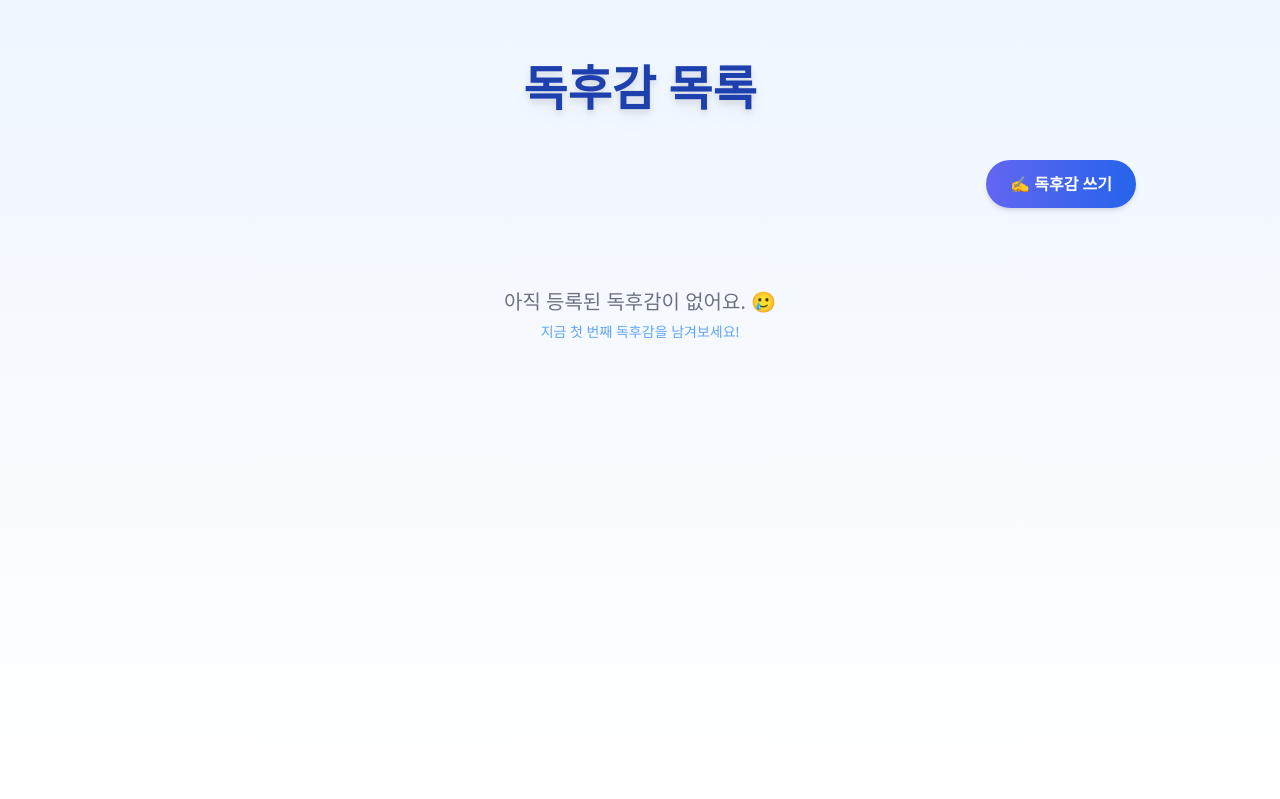
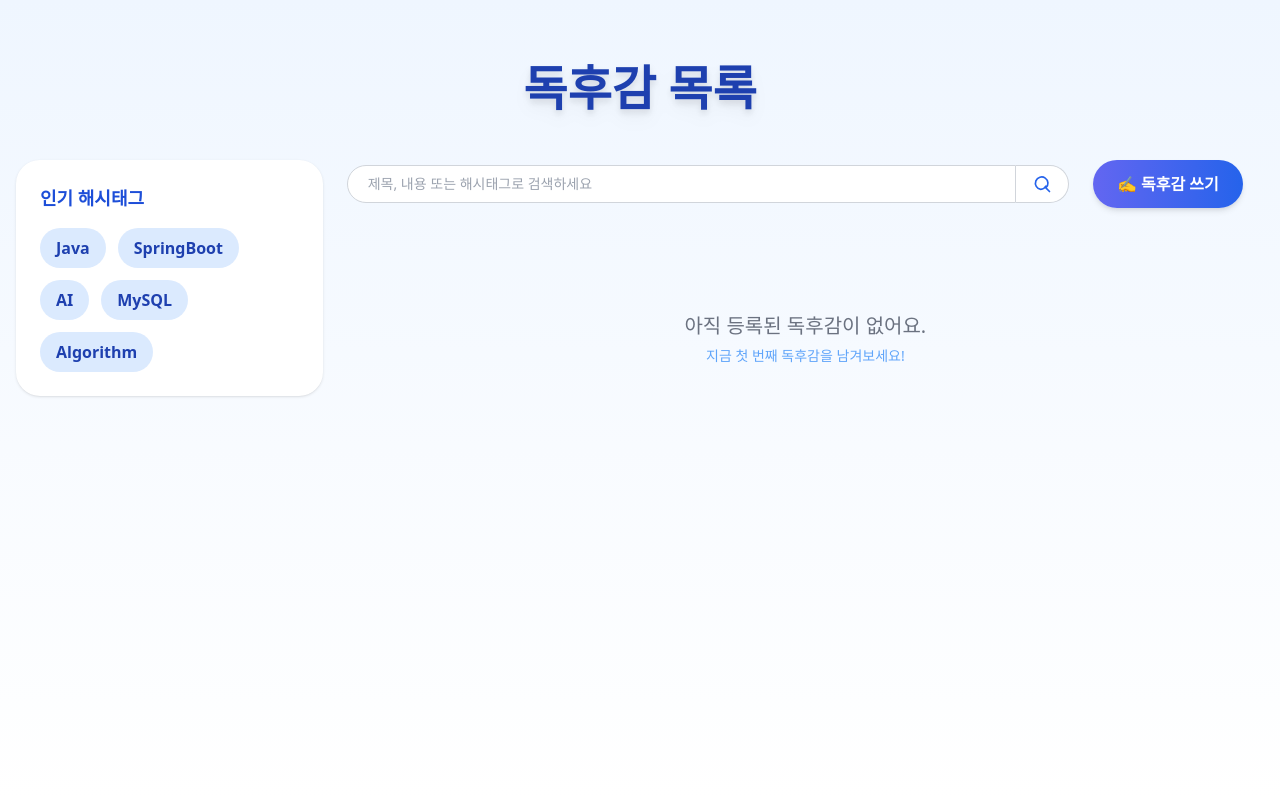
Before and after one commit to kimminseop99/BookStory, a Spring Boot app: page /reviews/list in a window 1280 px wide. Shown: the part 112-911 px from the top of the page. Run offline with Spring Boot 4, Linux system fonts and the light colour scheme; data that the repository does not hold is empty; some of the project's set-up classes (security, data sources, template engines, error pages and the like) are left out, and stand-ins take their place; some libraries are stand-ins or nearby versions.

Commit message:
review page design modify, nav add, search add

```diff
--- a/src/main/java/com/example/BookStory/bookReview/controller/BookReviewController.java
+++ b/src/main/java/com/example/BookStory/bookReview/controller/BookReviewController.java
@@ -14,6 +14,7 @@ import org.springframework.ui.Model;
 import org.springframework.validation.BindingResult;
 import org.springframework.web.bind.annotation.*;
 
+import java.util.List;
 import java.util.Optional;
 
 @Controller
@@ -24,9 +25,11 @@ public class BookReviewController {
     private final BookReviewService bookReviewService;
 
     // 리뷰 목록 페이지
-    @GetMapping("list")
-    public String list(Model model) {
-        model.addAttribute("reviewList", bookReviewService.findAll());
+    @GetMapping("/list")
+    public String list(@RequestParam(value = "query", required = false) String query, Model model) {
+        List<BookReview> searchReviews = bookReviewService.searchReviews(query);
+        model.addAttribute("reviewList",  searchReviews);
+        model.addAttribute("query", query);
         return "reviews/list";
     }
 
--- a/src/main/resources/templates/reviews/list.html
+++ b/src/main/resources/templates/reviews/list.html
@@ -1,30 +1,86 @@
 <html layout:decorate="~{layout/layout}">
 <div layout:fragment="content" class="bg-gradient-to-b from-blue-50 to-white text-gray-900 min-h-screen">
     <div class="container mx-auto px-4 py-16">
+
         <!-- 제목 -->
         <h1 class="text-5xl font-extrabold text-center mb-12 text-blue-800 drop-shadow-lg">
             독후감 목록
         </h1>
 
-        <!-- 독후감 쓰기 버튼 -->
-        <div class="flex justify-end mb-12 mx-4 md:mx-12 lg:mx-32">
+        <!-- 상단 영역: 네비게이션 + 검색+게시물 리스트 묶음 -->
+        <div class="flex flex-col md:flex-row gap-6">
+
+            <!-- 해시태그 네비게이션 바 (왼쪽, sticky 처리) -->
+            <nav class="hidden md:block w-1/4 bg-white rounded-3xl shadow p-6 h-min sticky top-16">
+                <h2 class="text-lg font-bold mb-4 text-blue-700">인기 해시태그</h2>
+                <ul class="flex flex-wrap gap-3">
+                    <li>
+                        <a th:href="@{/reviews/list(query=${'Java'})}"
+                           class="block px-4 py-2 rounded-full bg-blue-100 text-blue-800 font-semibold hover:bg-blue-200 transition text-sm md:text-base">
+                            Java
+                        </a>
+                    </li>
+                    <li>
+                        <a th:href="@{/reviews/list(query=${'SpringBoot'})}"
+                           class="block px-4 py-2 rounded-full bg-blue-100 text-blue-800 font-semibold hover:bg-blue-200 transition text-sm md:text-base">
+                            SpringBoot
+                        </a>
+                    </li>
+                    <li>
+                        <a th:href="@{/reviews/list(query=${'AI'})}"
+                           class="block px-4 py-2 rounded-full bg-blue-100 text-blue-800 font-semibold hover:bg-blue-200 transition text-sm md:text-base">
+                            AI
+                        </a>
+                    </li>
+                    <li>
+                        <a th:href="@{/reviews/list(query=${'MySQL'})}"
+                           class="block px-4 py-2 rounded-full bg-blue-100 text-blue-800 font-semibold hover:bg-blue-200 transition text-sm md:text-base">
+                            MySQL
+                        </a>
+                    </li>
+                    <li>
+                        <a th:href="@{/reviews/list(query=${'Algorithm'})}"
+                           class="block px-4 py-2 rounded-full bg-blue-100 text-blue-800 font-semibold hover:bg-blue-200 transition text-sm md:text-base">
+                            Algorithm
+                        </a>
+                    </li>
+                </ul>
+            </nav>
+
+            <!-- 검색 + 독후감 리스트 묶음 (오른쪽) -->
+            <div class="flex flex-col w-full md:w-3/4 gap-6">
+
+                <!-- 상단: 검색창 + 독후감 작성 버튼 -->
+                <div class="flex justify-between rounded-full items-center w-full max-w-4xl">
+                    <form th:action="@{/reviews/list}" method="get" class="flex-grow flex">
+                        <input
+                                type="text"
+                                name="query"
+                                placeholder="제목, 내용 또는 해시태그로 검색하세요"
+                                class="w-full px-5 py-2 text-sm text-gray-700 focus:outline-none rounded-l-full border border-gray-300 "
+                                th:value="${query}">
+                        <button
+                                type="submit"
+                                class="flex items-center justify-center px-4 bg-white text-blue-600 hover:text-blue-800 transition rounded-r-full border border-gray-300 border-l-0">
+                            <svg xmlns="http://www.w3.org/2000/svg" class="w-5 h-5" fill="none"
+                                 viewBox="0 0 24 24" stroke="currentColor" stroke-width="2">
+                                <path stroke-linecap="round" stroke-linejoin="round"
+                                      d="M21 21l-4.35-4.35m0 0A7.5 7.5 0 1010.5 18.5a7.5 7.5 0 006.15-3.85z" />
+                            </svg>
+                        </button>
+                    </form>
                     <a th:href="@{/reviews/create}"
-               class="inline-flex items-center gap-2 px-6 py-3 bg-gradient-to-r from-indigo-500 to-blue-600 text-white rounded-full text-base font-semibold shadow-md hover:from-indigo-600 hover:to-blue-700 transition-all duration-300">
+                       class="ml-6 inline-flex items-center gap-2 px-6 py-3 bg-gradient-to-r from-indigo-500 to-blue-600 text-white rounded-full text-base font-semibold shadow-md hover:from-indigo-600 hover:to-blue-700 transition-all duration-300 whitespace-nowrap">
                         ✍️ 독후감 쓰기
                     </a>
                 </div>
 
-        <!-- 독후감 없을 때 메시지 -->
-        <div th:if="${#lists.isEmpty(reviewList)}" class="text-center text-gray-500 text-xl mt-20">
-            아직 등록된 독후감이 없어요. 🥲<br>
-            <span class="text-sm text-blue-400">지금 첫 번째 독후감을 남겨보세요!</span>
-        </div>
 
                 <!-- 독후감 리스트 -->
                 <div th:if="${not #lists.isEmpty(reviewList)}"
-             class="grid gap-8 sm:grid-cols-1 md:grid-cols-2 lg:grid-cols-3 xl:grid-cols-4 px-4 md:px-8 lg:px-16">
+                     class="mx-auto grid gap-10 grid-cols-3 px-4 max-w-full">
                     <div th:each="review : ${reviewList}"
-                 class="bookreview-card bg-white rounded-3xl shadow-xl p-6 hover:shadow-2xl transition duration-300 border-t-4 border-blue-400 relative overflow-hidden flex flex-col">
+                         class="bookreview-card bg-white rounded-3xl shadow-xl p-8 hover:shadow-2xl transition duration-300 border-t-4 border-blue-400 relative overflow-hidden flex flex-col">
 
                         <!-- 비밀글 여부 표시 -->
                         <div th:if="${review.secret}"
@@ -35,25 +91,36 @@
                         <!-- 제목 링크 -->
                         <a th:href="@{/reviews/detail/{id}(id=${review.id})}"
                            th:text="${(review.secret && #authentication.name != review.writer.username) ? '비밀글입니다.' : review.title}"
-                   class="block text-lg font-bold text-blue-700 hover:underline truncate mb-3">
+                           class="block text-xl font-bold text-blue-700 hover:underline truncate mb-4">
                         </a>
 
                         <!-- 작성자 및 날짜 -->
-                <div class="text-sm text-gray-600 space-y-1 mb-4">
+                        <div class="text-sm text-gray-600 space-y-1 mb-6">
                             <div>👤 작성자: <span th:text="${review.writer.username}">작성자</span></div>
                             <div>🗓 작성일: <span th:text="${#temporals.format(review.createdAt, 'yyyy-MM-dd HH:mm')}">날짜</span></div>
                         </div>
 
                         <!-- 해시태그 -->
-                <div class="mt-auto flex flex-wrap gap-2 pt-3 border-t border-blue-100">
+                        <div class="mt-auto flex gap-2 pt-4 border-t border-blue-100 overflow-hidden">
                             <span th:each="tag : ${#strings.arraySplit(review.hashtags, ',')}"
                             th:text="${'#' + tag.trim()}"
-                          class="bg-blue-100 text-blue-800 text-xs font-semibold px-3 py-1 rounded-full shadow select-none cursor-default">
-                        #해시태그
+                            class="bg-blue-100 text-blue-700 px-4 py-2 rounded-full text-sm font-semibold whitespace-nowrap overflow-hidden text-ellipsis max-w-[9rem]">
                             </span>
                         </div>
+
                     </div>
                 </div>
+
+                <!-- 독후감 없을 때 메시지 -->
+                <div th:if="${#lists.isEmpty(reviewList)}" class="text-center text-gray-500 text-xl mt-20">
+                    아직 등록된 독후감이 없어요. <br>
+                    <span class="text-sm text-blue-400">지금 첫 번째 독후감을 남겨보세요!</span>
+                </div>
+
+            </div>
+
+        </div>
+
     </div>
 </div>
 </html>
```
Also changed, not shown: src/main/java/com/example/BookStory/bookReview/repository/BookReviewRepository.java (+7 -0 lines), src/main/java/com/example/BookStory/bookReview/service/BookReviewService.java (+13 -5 lines). Lines whose indentation alone changed are shown as unchanged.
